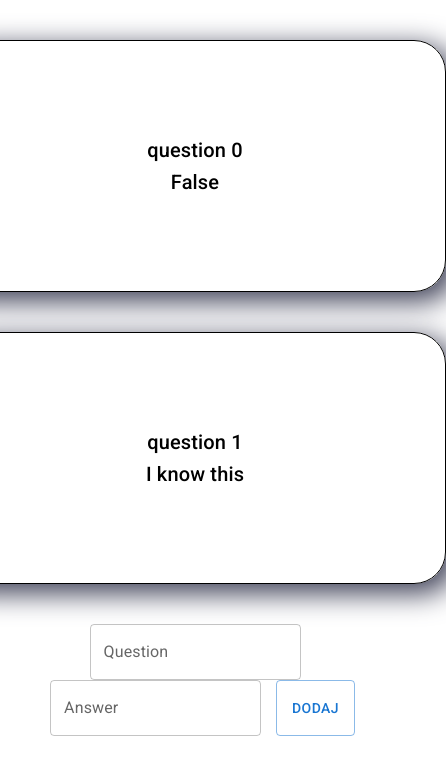
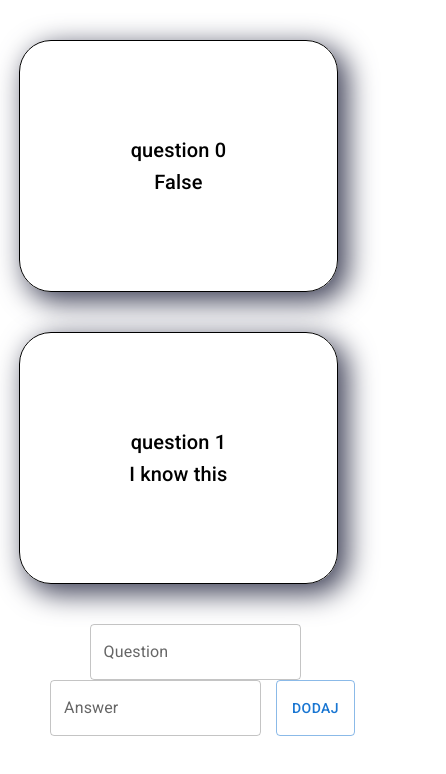
Before and after one commit to julianowicka/flashcard-typescript, a React (Create React App) app: page / in a window 390 px wide. Shown: the top 774 px of the page, 446 px wide, since content can reach past the window. Built offline with nearby package versions, Linux system fonts and the light colour scheme.

Commit message:
Add responsiveness

```diff
--- a/src/components/Flashcard/Flashcard.tsx
+++ b/src/components/Flashcard/Flashcard.tsx
@@ -15,16 +15,22 @@ export const Flashcard = ({question, answer, isLearned}: IFlashcard) => {
         setIsReversed(!isReversed);
     };
 
+    const flashcardWidth = () => {
+        return Math.min(500, window.innerWidth -40);
+    }
+
     return <div onClick={handleFlipCard} style={{
         border: "1px solid",
         borderRadius: "32px",
         margin: "40px 0px 0px 0px",
-        width: "500px",
+        width: flashcardWidth()+"px",
         height: "250px",
         boxShadow: "8px 8px 28px 2px rgba(66, 68, 90, 1)",
         display: "flex",
         justifyContent: "center",
-        flexDirection: "column"
+        flexDirection: "column",
+        maxWidth: "90%",
+
     }}>
         {isReversed ? (
             <Typography variant="h6" component="div">
```
